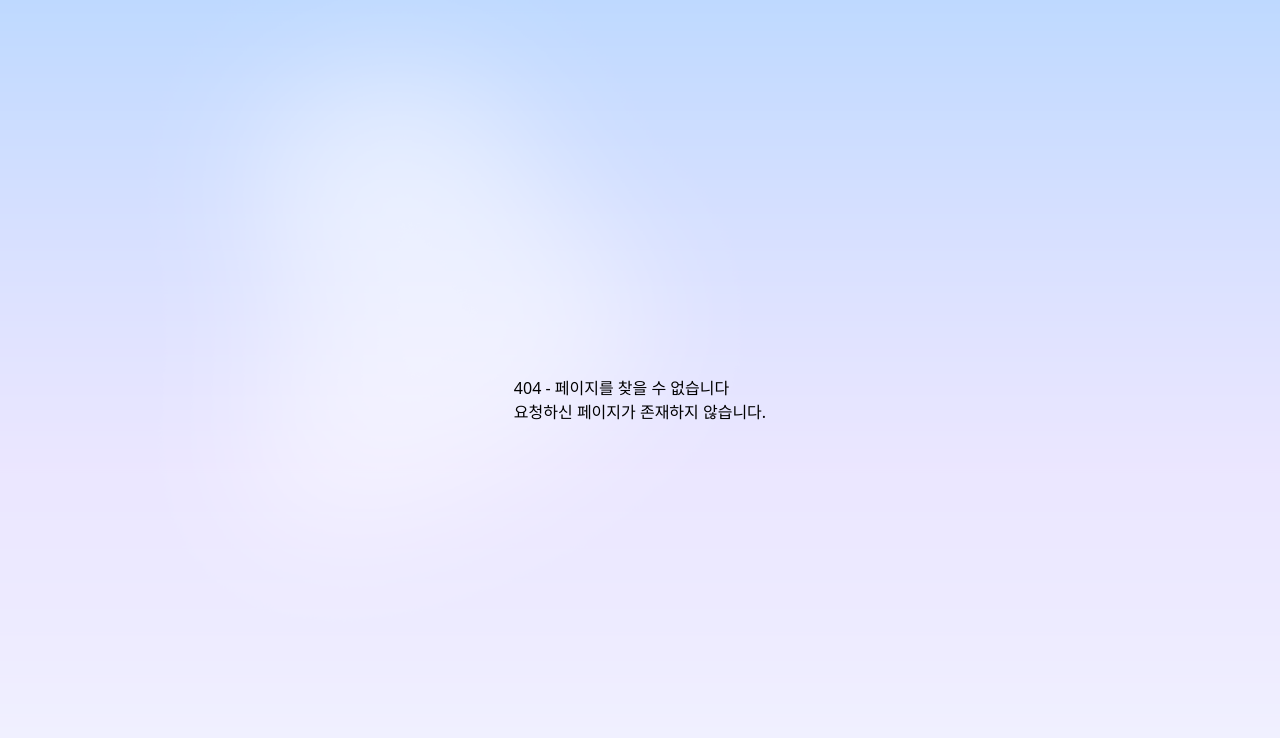
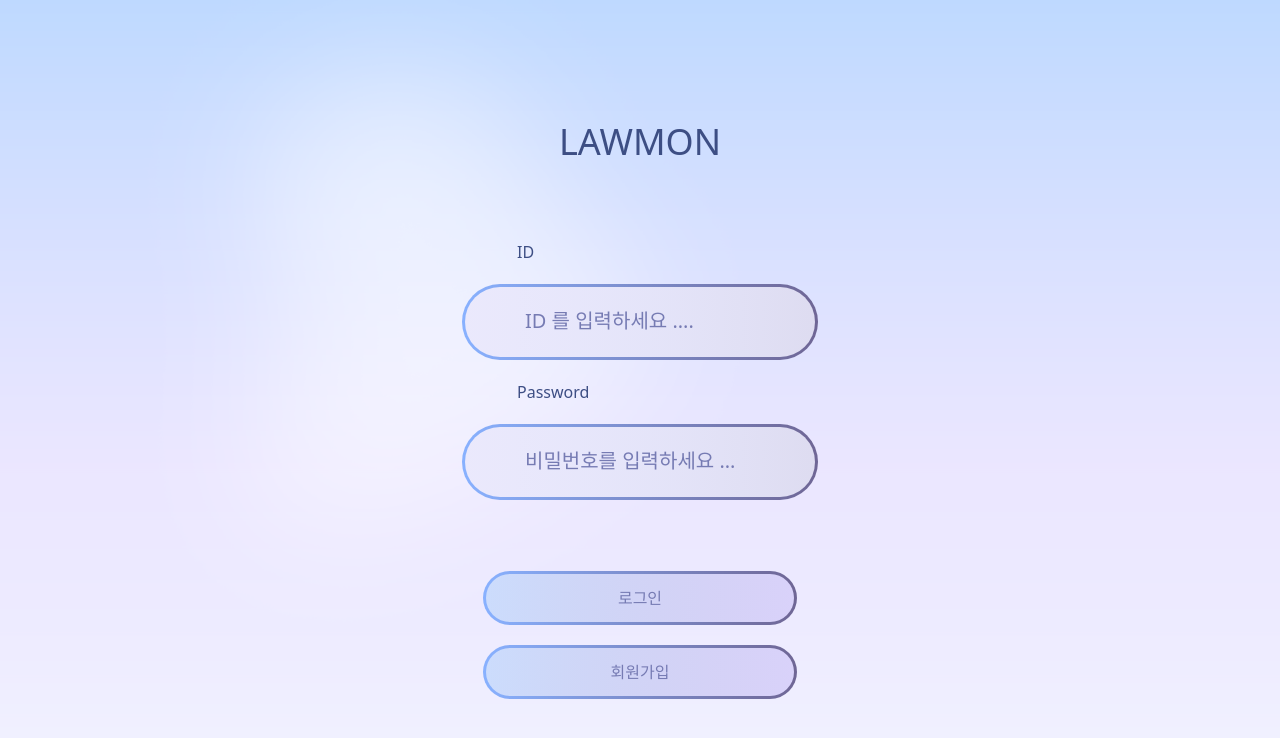
Before and after one commit to LawmonProject/frontend, a React (Vite) app in the folder lawmon/: page /login in a window 1280 px wide. Before the commit this address had no page. Shown: the top 738 px of the page. Built offline with nearby package versions, Linux system fonts and the light colour scheme.

Commit message:
design : 로그인 페이지

```diff
--- a/lawmon/src/app/router/index.tsx
+++ b/lawmon/src/app/router/index.tsx
@@ -4,6 +4,7 @@ import  Init  from 'pages/Init/index'
 import { Main } from 'pages/main/index';
 import { Chat } from 'pages/chat/index';
 import { NotFound } from 'pages/not-found';
+import Login from 'pages/login/index'
 
 export const router = createBrowserRouter([
   {
@@ -25,6 +26,10 @@ export const router = createBrowserRouter([
         path: '*',
         element: <NotFound />,
       },
+      {
+        path: '/login',
+        element: <Login />
+      }
     ],
   },
 ]);
--- a/lawmon/src/pages/Init/index.tsx
+++ b/lawmon/src/pages/Init/index.tsx
@@ -1,6 +1,8 @@
 import Button from '../../shared/ui/Button';
+import { useNavigate } from 'react-router-dom';
 
 export default function Init() {
+    const navigate = useNavigate();
   return (
     <div className="flex flex-col items-center justify-between min-h-screen text-center p-5 text-[#3A4374] space-y-[200px]">
       <div className='mt-[400px]'>
@@ -14,7 +16,7 @@ export default function Init() {
         <Button
           className="w-[380px] h-[54px] px-[125px]"
           onClick={() => {
-            console.log('시작하기버튼');
+            navigate('/login')
           }}
         >
           시작하기
--- /dev/null
+++ b/lawmon/src/pages/login/index.css
@@ -0,0 +1,17 @@
+.title {
+    color: rgba(61, 78, 132, 1);
+
+}
+
+.SpanColor {
+  color: rgba(61, 78, 132, 1);
+  margin-left: 55px;
+}
+
+.Lg {
+  gap: 20px;
+}
+
+.Losec {
+    gap: 20px;
+}
--- /dev/null
+++ b/lawmon/src/pages/login/index.tsx
@@ -0,0 +1,24 @@
+import Button from '../../shared/ui/Button'
+import Input from '../../shared/ui/Input'
+import './index.css'
+
+import { useNavigate } from 'react-router-dom'
+
+export default function Login() {
+    const navigate = useNavigate();
+    return (
+        <div className='flex flex-col items-center justify-around h-screen '>
+            <h1 className='title text-[36px] pt-[30px]'>LAWMON</h1>
+            <section className='flex flex-col Lg my-[-100px]'>
+                <span className='SpanColor' >ID</span>
+                <Input placeholder='ID 를 입력하세요 ....'/>
+                <span className='SpanColor'>Password</span>
+                <Input placeholder='비밀번호를 입력하세요 ...' />
+            </section>
+            <section className='flex flex-col Losec mb-[16px]'>
+                <Button className='w-[380px] h-[54px] px-[125px]' onClick={() => {navigate('/')}}>로그인</Button>
+                <Button className='w-[380px] h-[54px] px-[125px]'>회원가입</Button>
+            </section>
+        </div>
+    )
+}
--- a/lawmon/src/shared/ui/Button.css
+++ b/lawmon/src/shared/ui/Button.css
@@ -1,8 +1,15 @@
 .ButtonCSS {
     border:3px solid transparent ;
     border-radius:10px;
-    background-image: linear-gradient(90deg, rgba(224, 220, 255, 0.996) 0%, rgb(210, 207, 255) 100%),
+    background-image: linear-gradient(90deg, rgba(220, 231, 252, 0.805) 0%, rgb(217, 210, 250) 100%),
                      linear-gradient(90deg, #88B1FF 0%, #6F6695 100%);
     background-origin:border-box;
     background-clip:padding-box, border-box;
+    transition: filter 0.2s;
+    color: rgba(118, 123, 179, 1);
+
 }
+
+.ButtonCSS:active {
+    filter: brightness(0.8);
+}
--- a/lawmon/src/shared/ui/Button.tsx
+++ b/lawmon/src/shared/ui/Button.tsx
@@ -1,6 +1,5 @@
 import { ReactNode } from 'react';
-import './Button.css'
-
+import './Button.css';
 
 interface ButtonProps {
   children: ReactNode;
@@ -15,20 +14,11 @@ export default function Button({
 }: ButtonProps) {
   return (
     <div className="relative inline-block">
-
-      {/* 실제 버튼 */}
       <button
         className={`relative rounded-full py-3 px-10 w-full hover:opacity-80 transition-all ButtonCSS ${className}`}
         onClick={onClick}
-        style={{
-        //   background:
-        //     'linear-gradient(90deg, rgba(136, 177, 255, 0.2) 0%, rgba(111, 102, 149, 0.2) 103.24%)',
-
-
-        }}
+        style={{}}
       >
-
-
         {children}
       </button>
     </div>
--- /dev/null
+++ b/lawmon/src/shared/ui/Input.css
@@ -0,0 +1,23 @@
+.Input {
+
+  border: 3px solid transparent;
+  border-radius: 9999px;
+  background-image: linear-gradient(
+      90deg,
+      rgba(235, 233, 252, 0.996) 0%,
+      rgba(237, 236, 253, 0.877) 100%
+    ),
+    linear-gradient(90deg, #88b1ff 0%, #6f6695 100%);
+  background-origin: border-box;
+  background-clip: padding-box, border-box;
+  transition: filter 0.2s;
+  padding-left: 60px;
+  width: 356px;
+  height: 76px;
+  text-align: left;
+}
+
+.Input::placeholder {
+    color: rgba(118, 123, 179, 1);
+    font-size: 20px;
+}
--- /dev/null
+++ b/lawmon/src/shared/ui/Input.tsx
@@ -0,0 +1,12 @@
+
+import './Input.css';
+
+interface InputProps {
+  placeholder?: string;
+  height?: string;
+  error?: boolean;
+}
+
+export default function Input({ placeholder }: InputProps) {
+  return <input className={'Input'} placeholder={placeholder}/>;
+};
```
